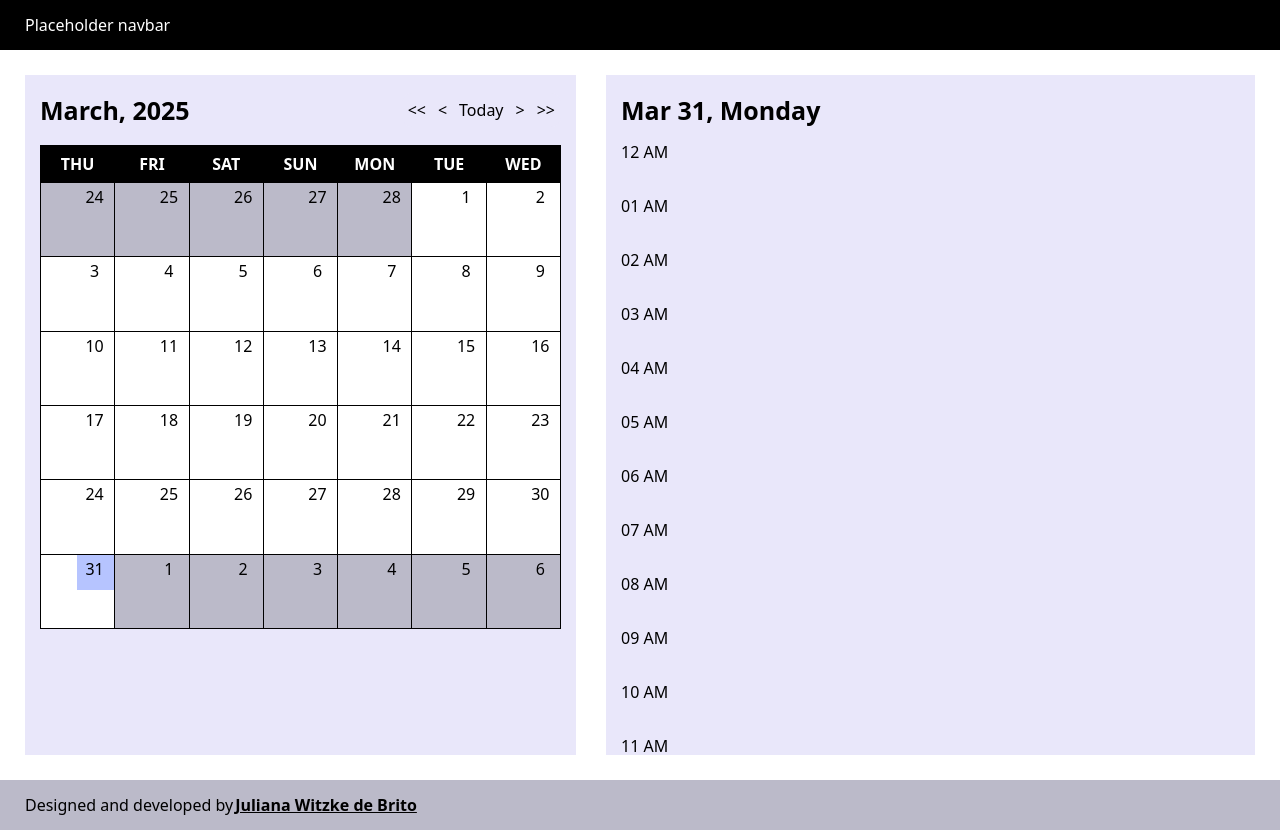
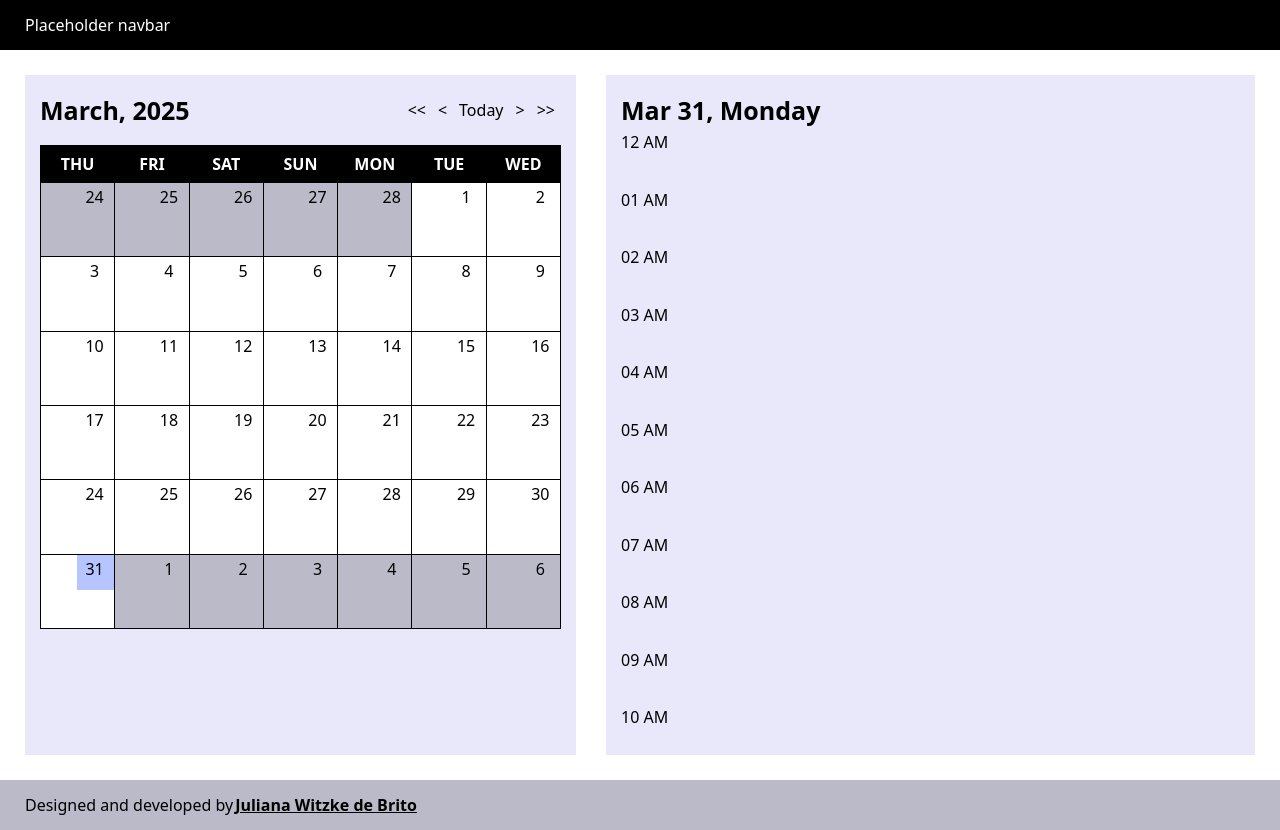
Before and after one commit to jubrito/planner-with-calendar, a React (Vite) app: page / in a window 1280 px wide. Built offline with nearby package versions, Linux system fonts and the light colour scheme.

Commit message:
change styling to allow hours of the planner to be the same size of the hours of the clickable zone

```diff
--- a/src/features/Planner/ClickableHoursOfTheDay/clickable-hours-of-the-day.module.scss
+++ b/src/features/Planner/ClickableHoursOfTheDay/clickable-hours-of-the-day.module.scss
@@ -5,8 +5,11 @@
   flex-direction: column;
   width: 100%;
   z-index: 800;
-  min-height: 100%;
-  margin-right: variables.$inner-spacing;
+  height: variables.$planner-hours-height;
+  // min-height: 100%;
+  // background-color: black;
+  // margin: variables.$spacing-top-clickable-planner-area variables.$inner-spacing
+  //   0 0;
   position: relative;
 
   .plannerEvent {
--- a/src/features/Planner/HoursOfTheDay/_hours-of-the-day.module.scss
+++ b/src/features/Planner/HoursOfTheDay/_hours-of-the-day.module.scss
@@ -4,9 +4,13 @@
   display: flex;
   flex-direction: column;
   margin-right: variables.$inner-spacing;
-  height: max-content;
   span {
     width: max-content;
-    padding-bottom: variables.$hoursOfDaySliceSpacing;
+    height: calc(
+      variables.$planner-hours-height / variables.$number-of-hours-in-a-day
+    );
+    min-height: calc(
+      variables.$planner-hours-height / variables.$number-of-hours-in-a-day
+    );
   }
 }
--- a/src/features/Planner/_planner.module.scss
+++ b/src/features/Planner/_planner.module.scss
@@ -43,10 +43,12 @@
     display: flex;
     flex-direction: row;
     width: 100%;
-    height: max-content;
-    min-height: max-content;
+    height: variables.$planner-hours-height;
     cursor: pointer;
     overflow: auto;
-    padding-top: 10px;
+
+    @include mixins.media-for-compact-calendar {
+      margin-bottom: variables.$inner-spacing;
+    }
   }
 }
```
